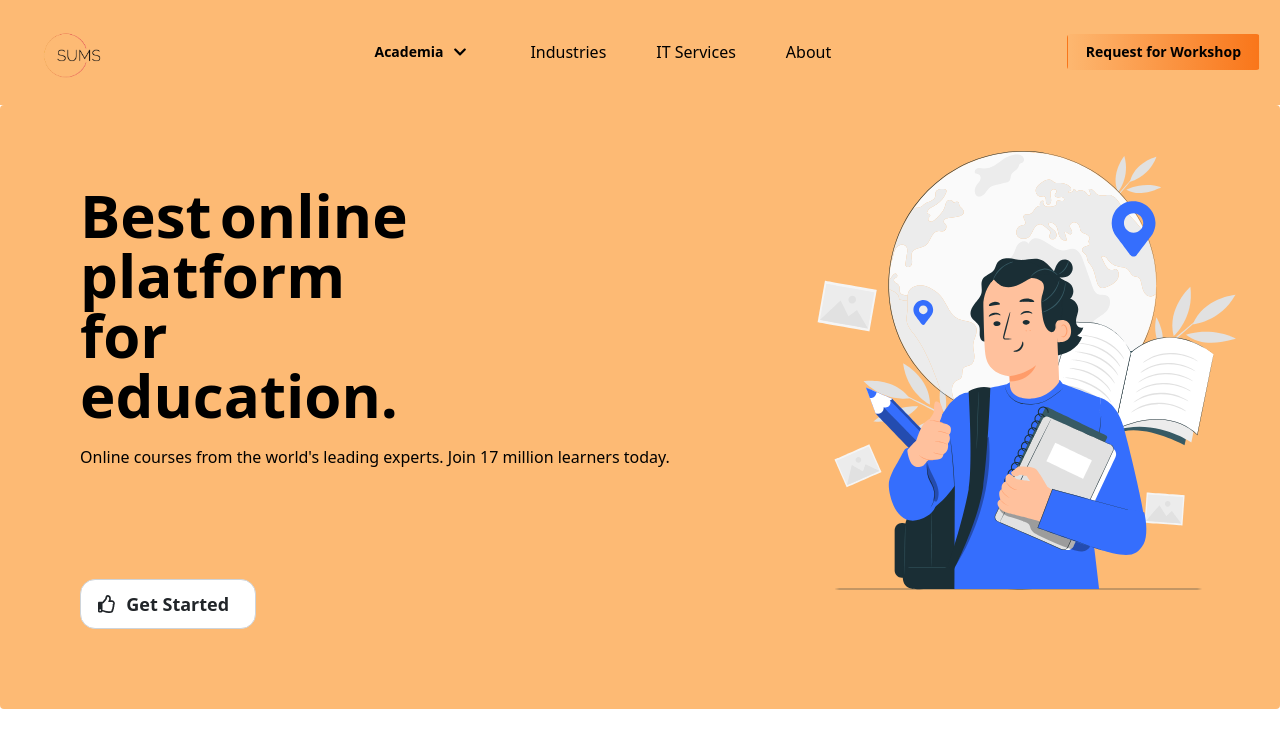
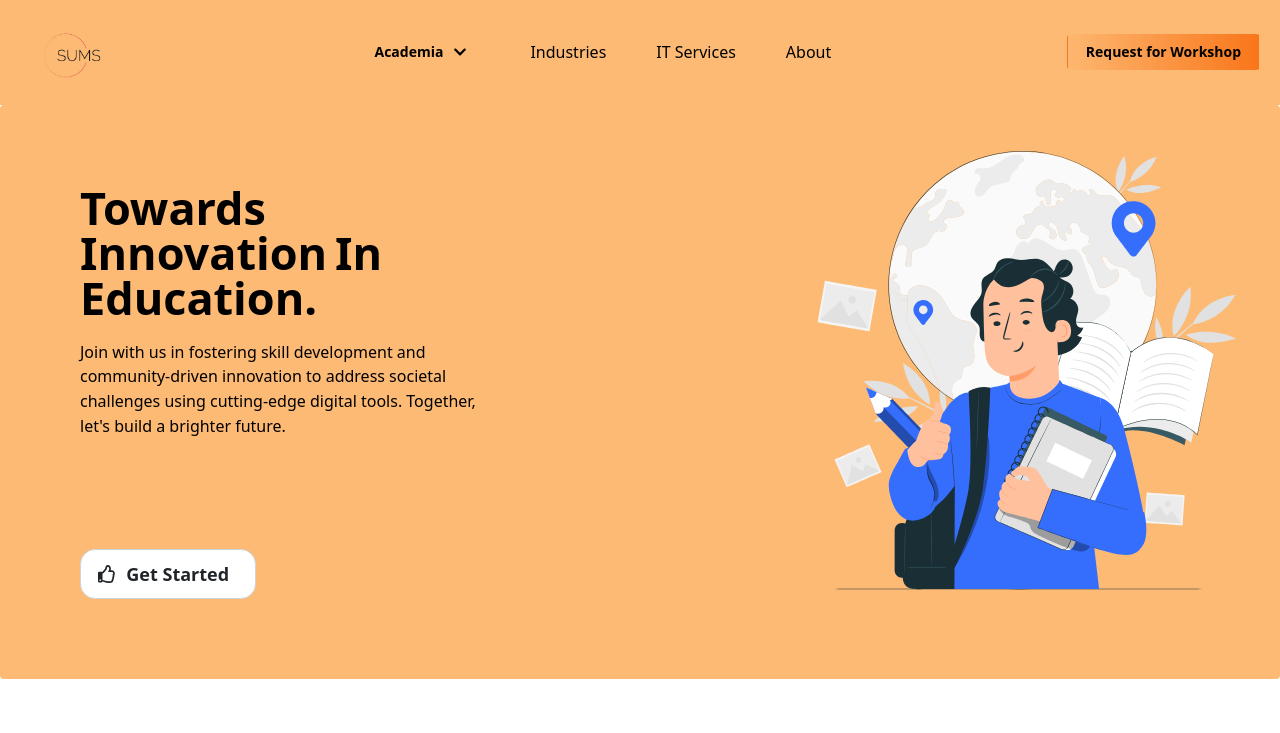
Before and after one commit to SanjeevRoyy/sumsnepal, a React (Vite) app: page / in a window 1280 px wide. Shown: the top 733 px of the page. Built offline with nearby package versions, Linux system fonts and the light colour scheme.

Commit message:
changes in banner

```diff
--- a/src/components/HeroSection.jsx
+++ b/src/components/HeroSection.jsx
@@ -10,7 +10,7 @@ const HeroSection = () => {
   const isMobile = useMediaQuery("(max-width:700px)");
   const textRef = useRef(null);
   const isTextInView = inView(textRef, { once: true });
-  const words = "Best online platform for education.".split(" ");
+  const words = "Towards Innovation In Education.".split(" ");
   const wordVariants = {
     hidden: { opacity: 0, y: -50 },
     visible: (i) => ({
@@ -29,11 +29,12 @@ const HeroSection = () => {
   };
 
   return (
+    <Box>
       <Paper id="hero-section" style={{ backgroundColor: "#FDBA74" }}>
         <Flex direction={isMobile ? "column" : "row"} justify="space-between">
           <Box p={isMobile ? 20 : 80}>
             <motion.div ref={textRef}>
-            <Text size="60px" maw={350} fw={600}>
+              <Text size="45px" maw={420} fw={600}>
                 {words.map((word, index) => (
                   <motion.span
                     key={index}
@@ -48,9 +49,10 @@ const HeroSection = () => {
                 ))}
               </Text>
             </motion.div>
-          <Text mt={20}>
-            Online courses from the world's leading experts. Join 17 million
-            learners today.
+            <Text maw={400} mt={20}>
+              Join with us in fostering skill development and community-driven
+              innovation to address societal challenges using cutting-edge
+              digital tools. Together, let's build a brighter future.
             </Text>
             <Group mt={isMobile ? 20 : 110}>
               {!isMobile && (
@@ -91,6 +93,7 @@ const HeroSection = () => {
           </Box>
         </Flex>
       </Paper>
+    </Box>
   );
 };
 
--- a/src/components/Navbar.jsx
+++ b/src/components/Navbar.jsx
@@ -89,7 +89,7 @@ const Navbar = () => {
   ];
 
   return (
-    <>
+    <Box>
       <Group
         style={{
           zIndex: 1,
@@ -283,7 +283,7 @@ const Navbar = () => {
           </Button>
         </Stack>
       </Drawer>
-    </>
+    </Box>
   );
 };
 
```
Also changed, not shown: src/pages/Home.jsx (line endings or trailing spaces). Lines whose indentation alone changed are shown as unchanged.
